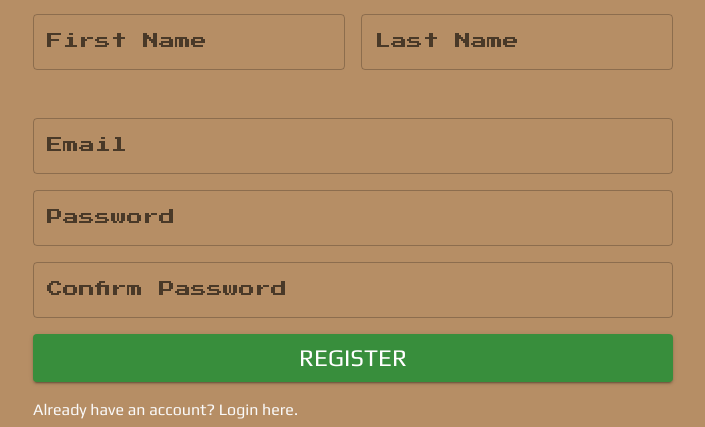
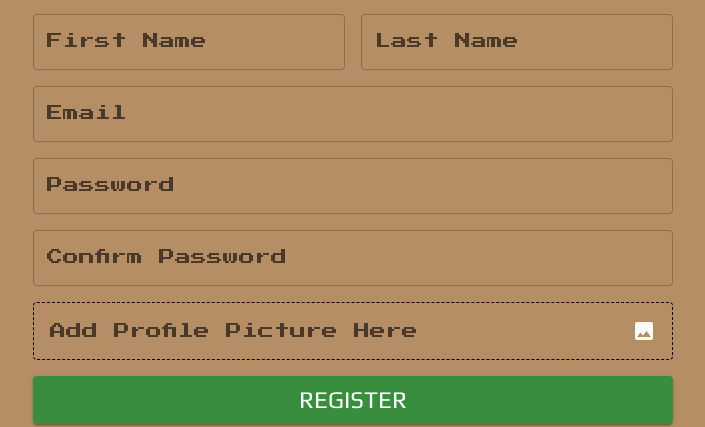
Before and after one commit to awidjaj1/MERN-multiplayer-online-game, a React (Create React App) app in the folder client/: page / in a window 1280 px wide. Shown: the part 298-725 px from the top of the page, without its empty margins (287-992 px from the left). Built offline with nearby package versions, Linux system fonts and the light colour scheme; the HTML template or start-up script is replaced by a standard one.

Commit message:
progress on login/register page

```diff
--- a/client/src/components/Form.jsx
+++ b/client/src/components/Form.jsx
@@ -1,9 +1,13 @@
-import { Button, Grid, TextField, Typography, Avatar } from "@mui/material";
+import { Button, Grid, TextField, Typography, Avatar, Box, Stack, Card } from "@mui/material";
 import { Formik } from "formik";
 import { useState } from "react";
 import Dropzone from "react-dropzone";
+import EditIcon from '@mui/icons-material/Edit';
+import PhotoIcon from '@mui/icons-material/Photo';
 import LockOpenIcon from '@mui/icons-material/LockOpen';
+
 import * as yup from "yup";
+import Photo from "@mui/icons-material/Photo";
 
 const loginSchema = yup.object().shape({
     email: yup.string().email("invalid email").required("required"),
@@ -15,8 +19,26 @@ const registerSchema = yup.object().shape({
     lastName: yup.string().required("required"),
     email: yup.string().email("invalid email").required("required"),
     password: yup.string().required("required"),
-    confirmPassword: yup.string().oneOf([yup.ref('password'), null], 'passwords must match'),
-    picture: yup.string().required("required"),
+    confirmPassword: yup.string().required("required").oneOf([yup.ref('password')], 'passwords must match'),
+    picture: yup.mixed()
+        .required("Require a profile picture")
+        .test("file", "Submit a png, jpg, or jpeg under 5MB",
+            (file) => {
+                const preview = document.getElementById("preview");
+                if(file.size <= 1024 * 1024 * 5 &&
+                    (file.type === "image/png" || file.type === "image/jpg" || file.type === "image/jpeg")
+                ){
+                    if(preview.src)
+                        //clean up past blobs
+                        URL.revokeObjectURL(preview.src);
+                    preview.src = URL.createObjectURL(file);
+                    preview.removeAttribute("hidden");
+                    return true;
+                }
+                preview.setAttribute("hidden", "");
+                return false;
+            })
+
 });
 
 
@@ -63,7 +85,7 @@ export const Form = () => {
                             bgcolor: "secondary.main"
                         }}
                     >
-                        <LockOpenIcon />
+                        <LockOpenIcon/>
                     </Avatar>
                     <Grid container spacing={2} columns={{xs: 12}}>
                         {isRegister &&
@@ -91,36 +113,6 @@ export const Form = () => {
                                     helperText={touched.lastName && errors.lastName}
                                     fullWidth
                                 />
-                            </Grid>
-                            <Grid item xs={12} border={"1px solid secondary.main"} borderRadius={"1rem"} p="1rem">
-                                {/* <Dropzone
-                                    acceptedFiles=".jpg,.jpeg,.png"
-                                    multiple={false}
-                                    onDrop={(acceptedFiles) =>
-                                        setFieldValue("picture", acceptedFiles[0])
-                                    }
-                                >
-                                    {({getRootProps, getInputProps}) => (
-                                        <Box
-                                            {...getRootProps()}
-                                            border={"2px dashed"}
-                                            p="1rem"
-                                            sx={{"&:hover": {cursor: "pointer"}}}
-                                        >
-                                            <input {...getInputProps()}/>
-                                            {!values.picture? (
-                                                <p>Add Picture Here</p>
-                                            ): (
-                                                <FlexBetween>
-                                                    <Typography>
-                                                        {values.picture.name}
-                                                    </Typography>
-                                                    <EditOutlinedIcon />
-                                                </FlexBetween>
-                                            )}
-                                        </Box>
-                                    )}
-                                </Dropzone> */}
                             </Grid>
                         </>
                         }
@@ -164,6 +156,64 @@ export const Form = () => {
                                     fullWidth
                                 />
                             </Grid>
+                            <Grid item xs={12}>
+                                <Dropzone
+                                    acceptedFiles=".jpg,.jpeg,.png"
+                                    multiple={false}
+                                    onDrop={(acceptedFiles) => {
+                                        setFieldValue("picture", acceptedFiles[0]);
+                                    }}
+                                >
+                                    {({getRootProps, getInputProps}) => (
+                                        <Box
+                                            {...getRootProps()}
+                                            p="1rem"
+                                            sx={{"&:hover": {cursor: "pointer"},
+                                            "border": "1px dashed",
+                                            "borderColor": "black",
+                                            "borderRadius": 1
+                                            }}
+                                        >
+                                            <input {...getInputProps()}/>
+                                            {!values.picture? (
+                                                <Stack direction="row" justifyContent={"space-between"}>
+                                                    {(touched.picture && errors.picture)?
+                                                        <Typography color={"error.main"}>
+                                                            {errors.picture}
+                                                        </Typography>:
+                                                        <Typography color={"text.secondary"}>
+                                                            Add Profile Picture Here
+                                                        </Typography>
+                                                    }
+                                                    <PhotoIcon />
+                                                </Stack>
+                                            ): (
+                                                <Stack direction="row" justifyContent={"space-between"}>
+                                                    {errors.picture?
+                                                        <Typography color={"error.main"}>
+                                                            {errors.picture}
+                                                        </Typography>:
+                                                        <Typography color={"text.primary"} mb={"1rem"}>
+                                                            {values.picture.name}
+                                                        </Typography>
+                                                    }
+                                                    <EditIcon />
+                                                </Stack>
+                                            )}
+                                            <Avatar
+                                                sx={{
+                                                    margin: "auto",
+                                                    width: "70%",
+                                                    height: "70%",
+                                                    bgcolor: "secondary.light"
+                                                }}
+                                            >
+                                                <img id="preview" hidden style={{width: "100%", objectFit: "cover"}}/>
+                                            </Avatar>
+                                        </Box>
+                                    )}
+                                </Dropzone>
+                            </Grid>
                         </>
                         }
                         <Grid item xs={12}>
```
